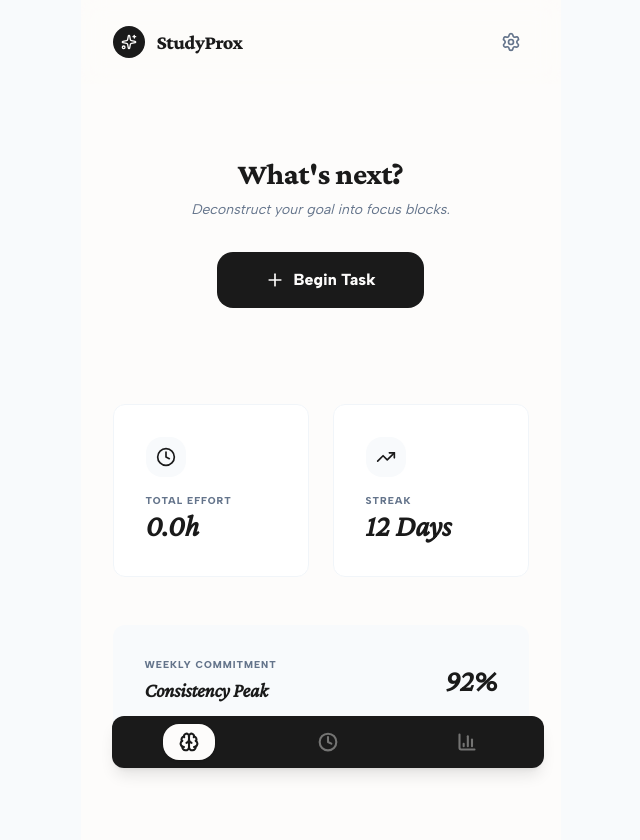
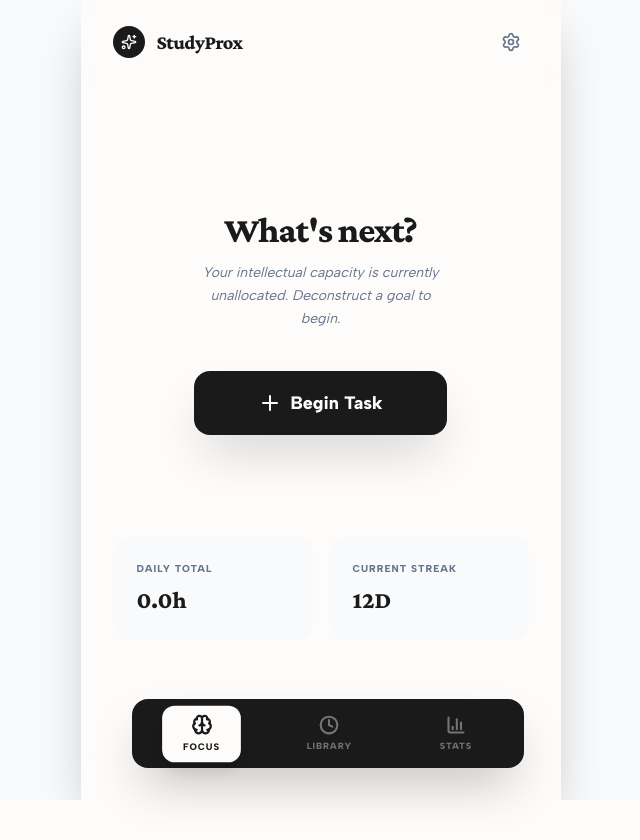
Before and after one commit to chuckabox/StudyProx, a React (Vite) app: page / in a window 1280 px wide. Shown: the top 840 px of the page, without its empty margins (312-952 px from the left). After the commit the page ends 800 px from the top, so only its background shows below. Built offline with nearby package versions, Linux system fonts and the light colour scheme.

Commit message:
feat: initialize core application routing, dashboard UI, and main navigation layout

```diff
--- a/src/App.jsx
+++ b/src/App.jsx
@@ -1,4 +1,5 @@
-import { useState } from 'react';
+import React, { useState } from 'react';
+import { BrowserRouter, Routes, Route, Navigate } from 'react-router-dom';
 import { Layout } from './components/layout/Layout';
 import { LandingDashboard } from './components/dashboard/LandingDashboard';
 import { TaskArchitect } from './components/tasks/TaskArchitect';
@@ -9,82 +10,66 @@ import { SettingsPage } from './components/settings/SettingsPage';
 import { useStudyCore } from './hooks/use-tasks';
 
 function App() {
-  const { tasks, stats, settings, setSettings, addTask, updateSubtask, logStudySession } = useStudyCore();
-  const [view, setView] = useState('dashboard'); // dashboard | architect | focus | cards | stats | settings
+  const {
+    activeTask,
+    stats,
+    settings,
+    setSettings,
+    createTask,
+    updateSubtask,
+    completeTask,
+    logStudySession
+  } = useStudyCore();
 
-  const activeTask = tasks.find(t => !t.completed);
-
-  const handleTaskCreated = (title, subtasks) => {
-    addTask(title, subtasks);
-    setView('dashboard');
-  };
+  const [isCreating, setIsCreating] = useState(false);
+  const [isFocusing, setIsFocusing] = useState(false);
 
   return (
-    <Layout
-      currentView={view}
-      setView={setView}
-      isHardLocked={view === 'focus'}
-      onOpenSettings={() => setView('settings')}
-    >
-      <div className="w-full">
-        {view === 'dashboard' && (
-          <div className="w-full">
+    <BrowserRouter basename={import.meta.env.BASE_URL}>
+      <Layout isHardLocked={isFocusing}>
+        <Routes>
+          <Route
+            path="/"
+            element={
+              isFocusing ? (
+                <FocusTimer
+                  task={activeTask}
+                  onComplete={(duration) => {
+                    logStudySession(activeTask?.id ? 'STEM' : 'GENERAL', duration);
+                    setIsFocusing(false);
+                  }}
+                  onExit={() => setIsFocusing(false)}
+                />
+              ) : isCreating ? (
+                <TaskArchitect
+                  settings={settings}
+                  onTaskCreated={(title, steps) => {
+                    createTask(title, steps);
+                    setIsCreating(false);
+                  }}
+                  onCancel={() => setIsCreating(false)}
+                />
+              ) : (
                 <LandingDashboard
                   activeTask={activeTask}
                   stats={stats}
-              onStartNew={() => setView('architect')}
+                  onStartNew={() => setIsCreating(true)}
                   onUpdateSubtask={updateSubtask}
-              onStartFocus={() => setView('focus')}
+                  onStartFocus={() => setIsFocusing(true)}
                 />
-          </div>
-        )}
-
-        {view === 'architect' && (
-          <div className="w-full">
-            <TaskArchitect
-              settings={settings}
-              onTaskCreated={handleTaskCreated}
-              onCancel={() => setView('dashboard')}
+              )
+            }
           />
-          </div>
-        )}
-
-        {view === 'focus' && (
-          <div>
-            <FocusTimer
-              task={activeTask}
-              settings={settings}
-              onComplete={(subject, mins) => {
-                logStudySession(subject, mins);
-                setView('dashboard');
-              }}
-              onExit={() => setView('dashboard')}
+          <Route path="/cards" element={<FlashcardSuite />} />
+          <Route path="/stats" element={<SocialAnalytics stats={stats} />} />
+          <Route
+            path="/settings"
+            element={<SettingsPage settings={settings} setSettings={setSettings} />}
           />
-          </div>
-        )}
-
-        {view === 'cards' && (
-          <div>
-            <FlashcardSuite />
-          </div>
-        )}
-
-        {view === 'stats' && (
-          <div>
-            <SocialAnalytics stats={stats} />
-          </div>
-        )}
-
-        {view === 'settings' && (
-          <div>
-            <SettingsPage
-              settings={settings}
-              setSettings={setSettings}
-            />
-          </div>
-        )}
-      </div>
+          <Route path="*" element={<Navigate to="/" replace />} />
+        </Routes>
       </Layout>
+    </BrowserRouter>
   );
 }
 
--- a/src/components/dashboard/LandingDashboard.jsx
+++ b/src/components/dashboard/LandingDashboard.jsx
@@ -9,7 +9,7 @@ export function LandingDashboard({ activeTask, stats, onStartNew, onUpdateSubtas
     : 0;
 
   return (
-    <div className="space-y-12 animate-[fade-in_600ms_ease-out]">
+    <div className="flex-1 flex flex-col animate-[fade-in_600ms_ease-out]">
       {activeTask ? (
         <div className="space-y-10">
           <header className="space-y-1">
@@ -57,52 +57,35 @@ export function LandingDashboard({ activeTask, stats, onStartNew, onUpdateSubtas
           )}
         </div>
       ) : (
-        <div className="space-y-12">
-          <div className="py-12 text-center space-y-8 stagger-1">
-            <div className="space-y-2">
-              <h3 className="text-3xl font-serif font-bold text-ink">What's next?</h3>
-              <p className="text-muted text-sm italic">Deconstruct your goal into focus blocks.</p>
+        <div className="flex-1 flex flex-col">
+          {/* Centered What's Next Section */}
+          <div className="flex-1 flex flex-col items-center justify-center py-12 text-center space-y-10 stagger-1">
+            <div className="space-y-3">
+              <h3 className="text-4xl font-serif font-bold text-ink tracking-tight">What's next?</h3>
+              <p className="text-muted text-sm italic max-w-[240px] mx-auto leading-relaxed">
+                Your intellectual capacity is currently unallocated. Deconstruct a goal to begin.
+              </p>
             </div>
             <button
               onClick={onStartNew}
-              className="btn-ink mx-auto px-12"
+              className="btn-ink px-16 h-16 text-lg shadow-2xl shadow-ink/20 hover:-translate-y-1 active:translate-y-0"
             >
-              <Plus className="w-5 h-5" />
+              <Plus className="w-6 h-6" />
               <span>Begin Task</span>
             </button>
           </div>
 
-          {/* Quick Stats Overview */}
-          <section className="grid grid-cols-2 gap-6 stagger-2">
-            <div className="card-scholar p-8 space-y-4 hover:bg-white transition-all">
-              <div className="w-10 h-10 bg-slate-50 rounded-lg flex items-center justify-center">
-                <Clock className="w-5 h-5 text-ink" />
-              </div>
-              <div>
-                <p className="text-[10px] font-bold uppercase tracking-widest text-muted">Total Effort</p>
-                <p className="text-3xl font-serif font-bold text-ink italic">{stats?.totalHours?.toFixed(1) || '0.0'}h</p>
-              </div>
+          {/* Secondary Stats */}
+          <div className="grid grid-cols-2 gap-4 stagger-2">
+            <div className="p-6 bg-slate-50 rounded-2xl space-y-2">
+              <p className="text-[10px] font-bold uppercase tracking-widest text-muted">Daily Total</p>
+              <p className="text-2xl font-serif font-bold text-ink">{stats?.totalHours?.toFixed(1) || '0.0'}h</p>
             </div>
-            <div className="card-scholar p-8 space-y-4 hover:bg-white transition-all">
-              <div className="w-10 h-10 bg-slate-50 rounded-lg flex items-center justify-center">
-                <TrendingUp className="w-5 h-5 text-ink" />
-              </div>
-              <div>
-                <p className="text-[10px] font-bold uppercase tracking-widest text-muted">Streak</p>
-                <p className="text-3xl font-serif font-bold text-ink italic">12 Days</p>
-              </div>
+            <div className="p-6 bg-slate-50 rounded-2xl space-y-2">
+              <p className="text-[10px] font-bold uppercase tracking-widest text-muted">Current Streak</p>
+              <p className="text-2xl font-serif font-bold text-ink">12D</p>
             </div>
-          </section>
-
-          <section className="card-scholar bg-slate-50 border-none p-8 flex items-center justify-between stagger-3 hover:bg-slate-100 transition-all cursor-default">
-            <div className="space-y-1">
-              <p className="text-[10px] font-bold uppercase tracking-widest text-muted">Weekly Commitment</p>
-              <h4 className="font-serif font-bold text-xl text-ink italic">Consistency Peak</h4>
-            </div>
-            <div className="text-right">
-              <p className="text-3xl font-serif font-bold text-ink italic">92%</p>
-            </div>
-          </section>
+          </div>
         </div>
       )}
     </div>
--- a/src/components/layout/Layout.jsx
+++ b/src/components/layout/Layout.jsx
@@ -1,53 +1,60 @@
 import { cloneElement } from 'react';
 import { Sparkles, Brain, Clock, BarChart3, Settings } from 'lucide-react';
+import { Link, useLocation } from 'react-router-dom';
 import { cn } from '../../lib/utils';
 
-export function Layout({ children, currentView, setView, isHardLocked, onOpenSettings }) {
+export function Layout({ children, isHardLocked }) {
+  const location = useLocation();
+  const currentPath = location.pathname;
+
   return (
     <div className="min-h-screen bg-slate-50 flex justify-center selection:bg-ink/5">
-      <div className="w-full max-w-[480px] min-h-screen bg-paper relative flex flex-col">
+      <div className="w-full max-w-[480px] min-h-screen bg-paper relative flex flex-col shadow-2xl">
         {/* Top Nav */}
         <header className="sticky top-0 z-50 px-8 py-6 flex items-center justify-between bg-paper/80 backdrop-blur-md">
-          <div className="flex items-center gap-3 cursor-pointer" onClick={() => setView('dashboard')}>
+          <Link to="/" className="flex items-center gap-3 cursor-pointer">
             <div className="w-8 h-8 bg-ink rounded-lg flex items-center justify-center">
               <Sparkles className="w-4 h-4 text-paper" />
             </div>
             <span className="font-serif font-bold text-xl tracking-tight text-ink">StudyProx</span>
-          </div>
+          </Link>
 
-          <button
-            onClick={onOpenSettings}
-            className="p-2 hover:bg-ink/5 rounded-lg text-muted"
+          <Link
+            to="/settings"
+            className="p-2 hover:bg-ink/5 rounded-lg text-muted transition-colors"
           >
             <Settings className="w-5 h-5" />
-          </button>
+          </Link>
         </header>
 
         {/* Main Content */}
         <main className={cn(
-          "relative z-10 flex-1 px-8 py-6 pb-32",
-          isHardLocked && "pt-12 pb-32"
+          "relative z-10 flex-1 px-8 py-6 pb-40 flex flex-col",
+          isHardLocked && "pt-12 pb-40"
         )}>
           {children}
         </main>
 
         {/* Bottom Navigation */}
-        <div className="fixed bottom-8 left-1/2 -translate-x-1/2 z-50 w-full max-w-[480px] px-6">
-          <nav className="p-2 bg-ink text-paper rounded-xl flex items-center justify-around shadow-lg">
+        <div className="fixed bottom-8 left-1/2 -translate-x-1/2 z-50 w-full max-w-[440px] px-6">
+          <nav className="p-2 bg-ink text-paper rounded-2xl flex items-center justify-around shadow-2xl">
             <NavButton
+              to="/"
               icon={<Brain />}
-              active={currentView === 'dashboard' || currentView === 'focus'}
-              onClick={() => setView('dashboard')}
+              label="Focus"
+              active={currentPath === '/' || currentPath === '/focus'}
             />
             <NavButton
+              to="/cards"
               icon={<Clock />}
-              active={currentView === 'cards'}
-              onClick={() => setView('cards')}
+              label="Library"
+              active={currentPath === '/cards'}
             />
             <NavButton
+              to="/stats"
               icon={<BarChart3 />}
-              active={currentView === 'stats'}
-              onClick={() => setView('stats')}
+              label="Stats"
+              active={currentPath === '/stats'}
             />
           </nav>
         </div>
@@ -55,16 +62,20 @@ export function Layout({ children, currentView, setView, isHardLocked, onOpenSet
     </div>
   );
 }
-function NavButton({ icon, active, onClick }) {
+
+function NavButton({ to, icon, label, active }) {
   return (
-    <button
-      onClick={onClick}
+    <Link
+      to={to}
       className={cn(
-        "nav-item",
-        active ? "bg-paper text-ink shadow-sm" : "text-paper/40 hover:text-paper"
+        "flex flex-col items-center gap-1 px-5 py-2 rounded-xl transition-all duration-300",
+        active
+          ? "bg-paper text-ink shadow-lg scale-105"
+          : "text-paper/40 hover:text-paper hover:bg-paper/5"
       )}
     >
       {cloneElement(icon, { size: 20, strokeWidth: 2.5 })}
-    </button>
+      <span className="text-[9px] font-bold uppercase tracking-widest">{label}</span>
+    </Link>
   );
 }
```
Lines whose indentation alone changed are shown as unchanged.
